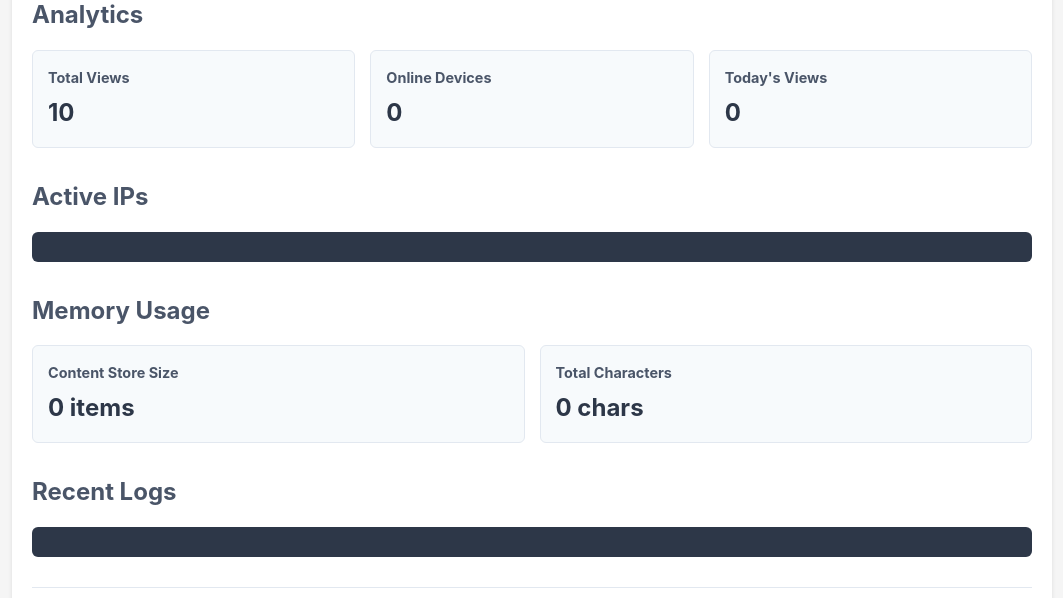
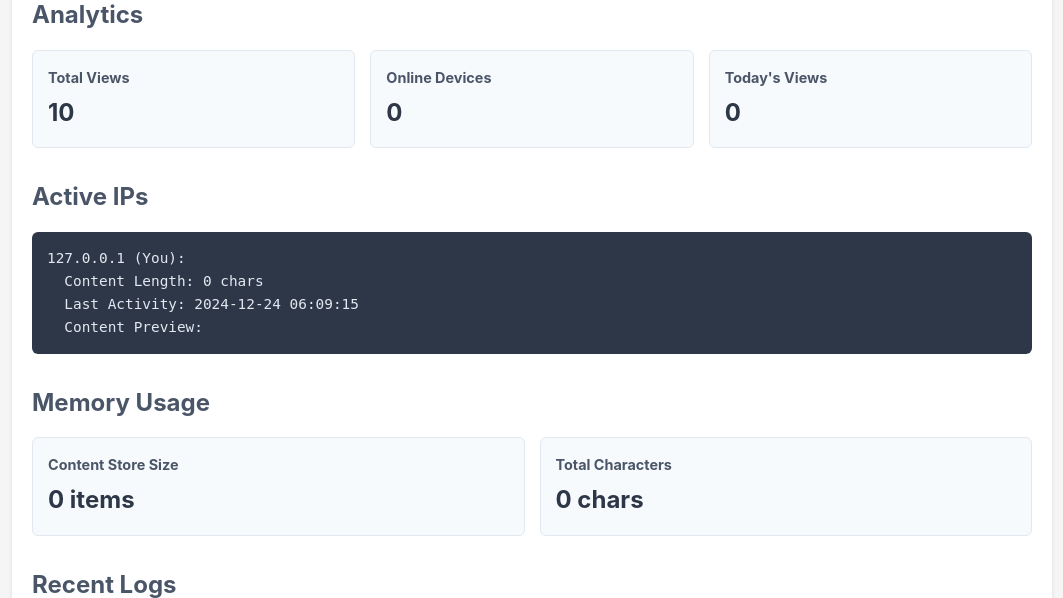
Before and after one commit to harmonyinfotech/mirror, a Flask app: page /debug in a window 1280 px wide. Shown: the part 462-1060 px from the top of the page, without its empty margins (108-1171 px from the left). Run offline with Flask 2, Linux system fonts and the light colour scheme; tables that the repository leaves empty hold one stand-in row (values such as "Sample post").

Commit message:
Improve content synchronization and add active users count

```diff
--- a/app.py
+++ b/app.py
@@ -94,6 +94,7 @@ init_db()
 
 # In-memory storage
 content_by_ip = {}
+last_update_by_ip = {}  # Track last update time for each IP
 clients_by_ip = {}
 analytics_lock = threading.Lock()
 
@@ -119,10 +120,41 @@ def handle_content():
     if request.method == 'POST':
         content = request.json.get('content', '')
         content_by_ip[ip] = content
+        last_update_by_ip[ip] = datetime.now()
         return jsonify({'status': 'ok'})
     else:
+        # Get all content for this IP's network
+        network_content = {}
+        current_time = datetime.now()
+
+        for other_ip, content in content_by_ip.items():
+            # Only include content from last 5 minutes
+            if other_ip in last_update_by_ip:
+                time_diff = (current_time - last_update_by_ip[other_ip]).total_seconds()
+                if time_diff <= 300:  # 5 minutes
+                    network_content[other_ip] = {
+                        'content': content,
+                        'length': len(content),
+                        'last_update': last_update_by_ip[other_ip].isoformat()
+                    }
+
+        # Determine which content to return based on length and recency
+        current_content = content_by_ip.get(ip, '')
+        if network_content:
+            # Sort by content length and recency
+            sorted_content = sorted(
+                network_content.items(),
+                key=lambda x: (x[1]['length'], x[1]['last_update']),
+                reverse=True
+            )
+
+            # If current content is shorter, use the longest content from network
+            if len(current_content) < sorted_content[0][1]['length']:
+                current_content = sorted_content[0][1]['content']
+
         return jsonify({
-            'content': content_by_ip.get(ip, ''),
+            'content': current_content,
+            'network_content': network_content,
             'analytics': get_analytics()
         })
 
@@ -176,7 +208,17 @@ def debug():
             active_ips[ip_addr] = {
                 'content_length': len(content),
                 'last_activity': datetime.now().strftime('%Y-%m-%d %H:%M:%S'),
-                'is_current_ip': ip_addr == ip
+                'is_current_ip': ip_addr == ip,
+                'content_preview': content[:100] + '...' if len(content) > 100 else content
+            }
+
+        # Add the current IP if not in content_by_ip
+        if ip not in active_ips:
+            active_ips[ip] = {
+                'content_length': 0,
+                'last_activity': datetime.now().strftime('%Y-%m-%d %H:%M:%S'),
+                'is_current_ip': True,
+                'content_preview': ''
             }
 
         system_info = {
--- a/templates/debug.html
+++ b/templates/debug.html
@@ -159,6 +159,7 @@
                 <pre>{% for ip, info in debug_info.active_ips.items() %}{{ ip }} {% if info.is_current_ip %}(You){% endif %}:
   Content Length: {{ info.content_length }} chars
   Last Activity: {{ info.last_activity }}
+  Content Preview: {{ info.content_preview }}
 {% endfor %}</pre>
             </div>
         </div>
```
Also changed, not shown: templates/index.html (+26 -6 lines).
